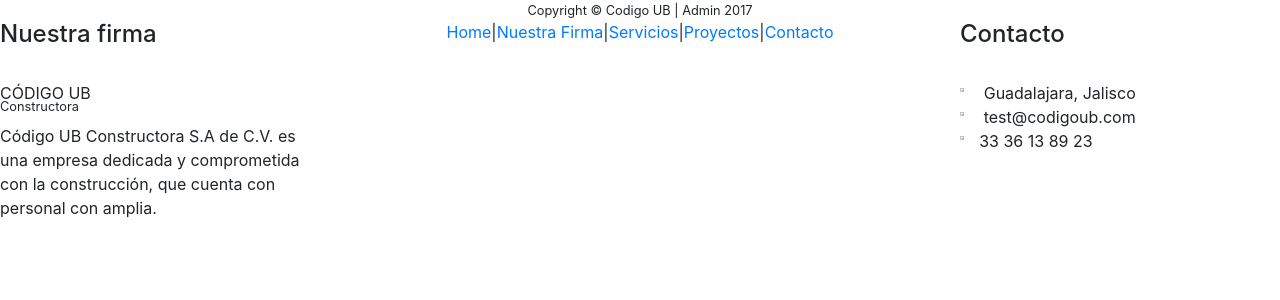
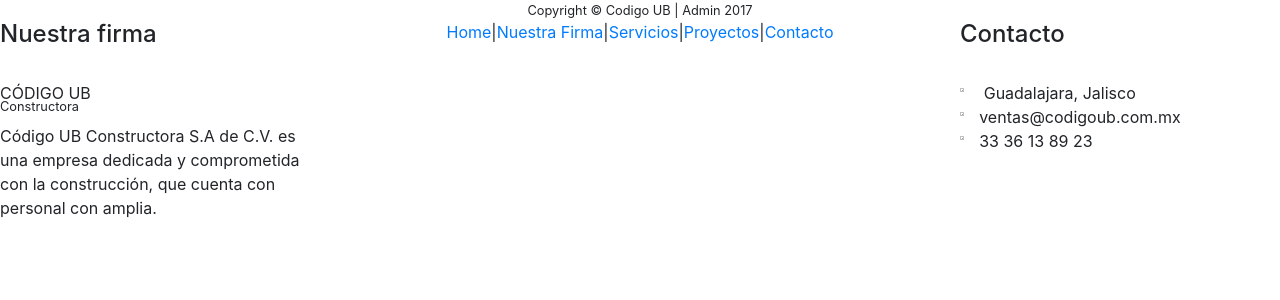
Before and after one commit to benzzdan/codigoubadmin, a PHP site: the page made by application/views/templates/admin/footer.php in a window 1280 px wide. Shown: the part 165-465 px from the top of the page. Run offline with PHP 8.4, Linux system fonts and the light colour scheme; the template is opened without the code that fills it, so the values that code supplies are empty; some libraries are stand-ins or nearby versions.

Commit message:
changes made

```diff
--- a/application/views/templates/admin/footer.php
+++ b/application/views/templates/admin/footer.php
@@ -31,9 +31,7 @@
         </div>
       </div>
     </div>
-    <!-- Bootstrap core JavaScript-->
-    <script src="<?php echo base_url('vendor/jquery/jquery.min.js');?>"></script>
-    <script src="<?php echo base_url('vendor/bootstrap/js/bootstrap.bundle.min.js');?>"></script>
+
     <!-- Core plugin JavaScript-->
     <script src="<?php echo base_url('vendor/jquery-easing/jquery.easing.min.js');?>"></script>
     <!-- Custom scripts for all pages-->
--- a/application/views/templates/footer.php
+++ b/application/views/templates/footer.php
@@ -39,7 +39,7 @@
             <h1 class="white" style="font-size: 24px;">Contacto</h1><br>
                 <span><img style="width: 6%"src="<?php echo base_url('img/mark2.png') ?>" alt=""> Guadalajara, Jalisco</span>
                 <div class="push"></div>
-                <span><img style="width: 6%"src="<?php echo base_url('img/envelope.png') ?>" alt=""> test@codigoub.com</span>
+                <span><img style="width: 6%"src="<?php echo base_url('img/envelope.png') ?>" alt="">ventas@codigoub.com.mx</span>
                 <div class="push"></div>
                 <span><img style="width: 6%"src="<?php echo base_url('img/phoneicon.png') ?>" alt="">33 36 13 89 23</span>
             </div>
```
Also changed, not shown: application/views/templates/admin/header.php (+7 -0 lines).
